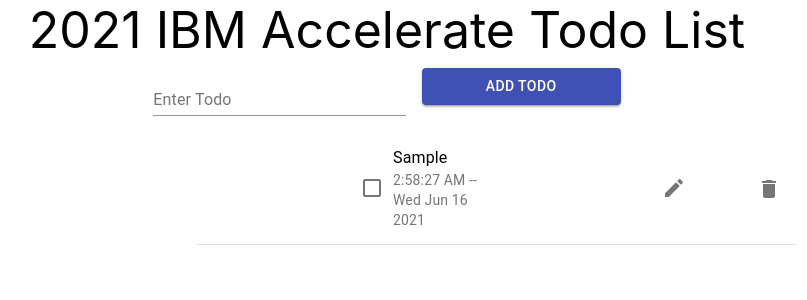
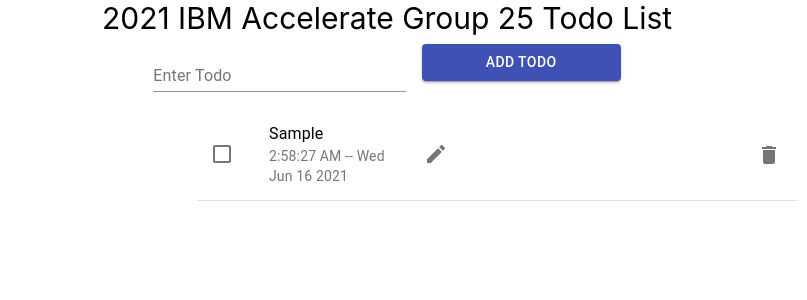
Before and after one commit to 2021-IBM-Accelerate-SW-Track/lab-1-team-25, a React (Create React App) app: page / in a window 1280 px wide. Both pictures are taken after typing "Sample" into the empty fields and a click on the button "ADD TODO". Shown: the top 300 px of the page, without its empty margins (253-1060 px from the left). Built offline with nearby package versions, Linux system fonts and the light colour scheme.

Commit message:
Updated edit button

```diff
--- a/src/App.css
+++ b/src/App.css
@@ -1,9 +1,9 @@
 .App {
   text-align: center;
 }
-.MuiIconButton-label{
+/* .MuiIconButton-label{
 padding-left: 150px;
-}
+} */
 
 body {
   margin: 0;
--- a/src/App.js
+++ b/src/App.js
@@ -9,7 +9,7 @@
 import TodoList from "./component/header/TodoList";
 
 function App() {
-  const [todos, setTodos] = useState([]);
+  var [todos, setTodos] = useState([]);
 
   function addTodo(todo) {
     // need to prevent adding duplicate items
@@ -38,6 +38,17 @@
     setTodos(todos.filter(todo => todo.id !== id));
   }
 
+  function editTodo(str, id) {
+    todos = todos.filter(todo => todo.id !== id);
+    var item = {
+      id: Date.now(),
+      task: str,
+      completed: false
+    };
+      addTodo(item);
+
+  }
+
   return (
 
     <div className="App">
@@ -46,6 +57,7 @@
         todos={todos}
         toggleComplete={toggleComplete}
         removeTodo={deleteTodo}
+        editTodo={editTodo}
       />
 
 
--- a/src/component/header/Todo.js
+++ b/src/component/header/Todo.js
@@ -13,11 +13,12 @@
 // Want to bring edit button closer to delete - this needs work
 const ListItemWithWiderSecondaryAction = withStyles({
     secondaryAction: {
-      paddingRight: 96
+      paddingRight: 96,
+
     }
   })(ListItem);
 
-function Todo({ todo, toggleComplete, removeTodo }) {
+function Todo({ todo, toggleComplete, removeTodo, editTodo}) {
 
     function clickCheckbox() {
         toggleComplete(todo.id);
@@ -25,6 +26,11 @@
 
     function handleRemove() {
         removeTodo(todo.id);
+    }
+
+    function handleEdit() {
+        var str = window.prompt("Update task: ");
+        editTodo(str, todo.id);
     }
 
     let today = new Date(todo.id);
@@ -42,7 +48,7 @@
                 secondary={today.toLocaleTimeString() + " -- " + today.toDateString()}
             />
             <ListItemWithWiderSecondaryAction>
-                <IconButton edge="end" aria-label="edit">
+                <IconButton edge="end" aria-label="edit" onClick={handleEdit}>
                     <EditIcon />
                 </IconButton>
             </ListItemWithWiderSecondaryAction>
--- a/src/component/header/TodoList.js
+++ b/src/component/header/TodoList.js
@@ -12,12 +12,12 @@
     },
   }));
 
-function TodoList({ todos, toggleComplete, removeTodo }) {
+function TodoList({ todos, toggleComplete, removeTodo, editTodo }) {
     const classes = useStyles();
     return (
         <List className={classes.root}>
             {todos.map(todo => (
-                <Todo key={todo.id} todo={todo} toggleComplete={toggleComplete} removeTodo={removeTodo} />
+                <Todo key={todo.id} todo={todo} toggleComplete={toggleComplete} removeTodo={removeTodo} editTodo={editTodo} />
             ))}
         </List>
     );
--- a/src/component/header/header.js
+++ b/src/component/header/header.js
@@ -31,8 +31,8 @@
     return (
 
         <div>
-            <div style={{ fontSize: 50 }}>
-                2021 IBM Accelerate Todo List
+            <div style={{ fontSize: 30 }}>
+                2021 IBM Accelerate Group 25 Todo List
             </div>
 
 
```
